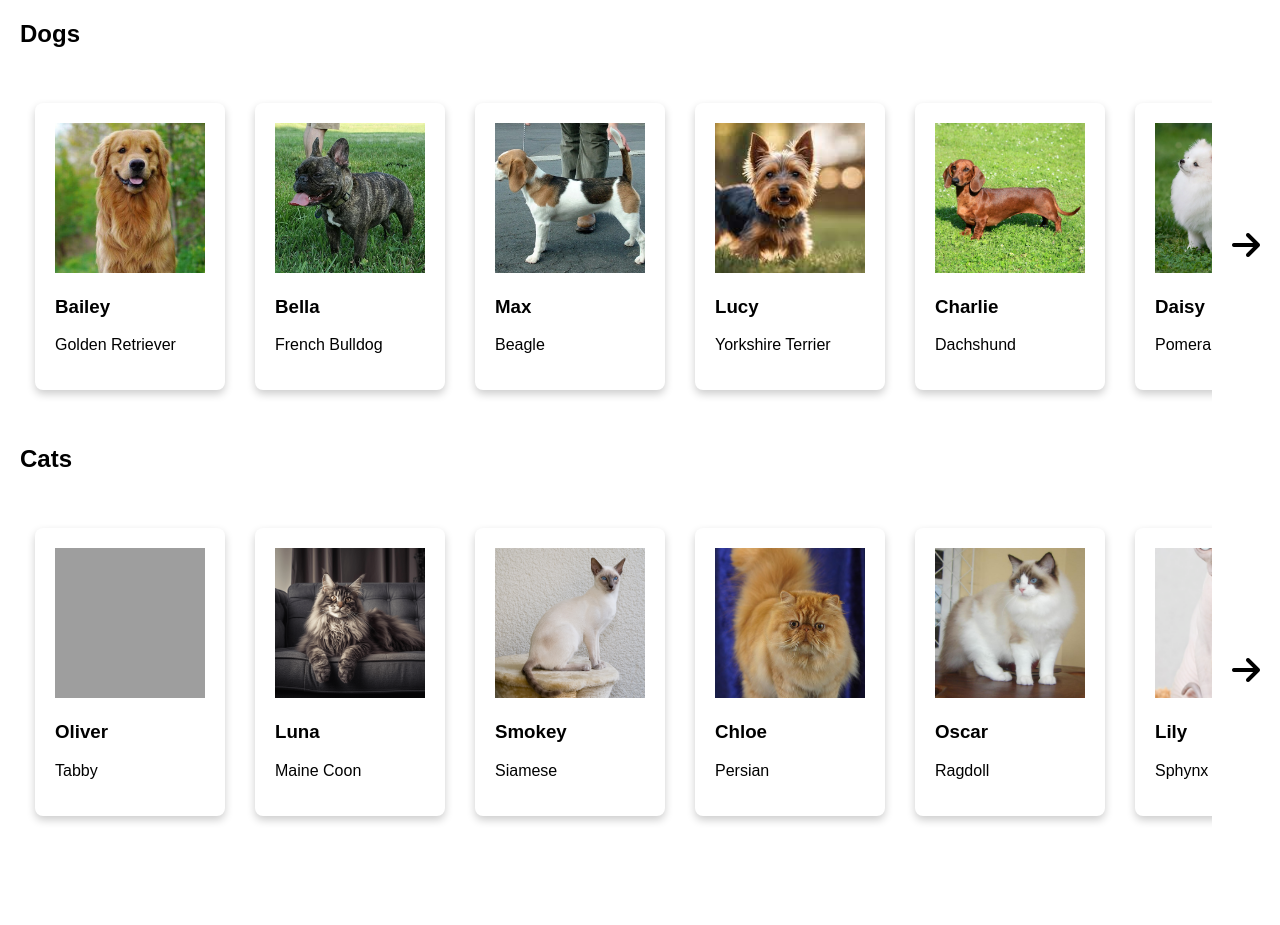
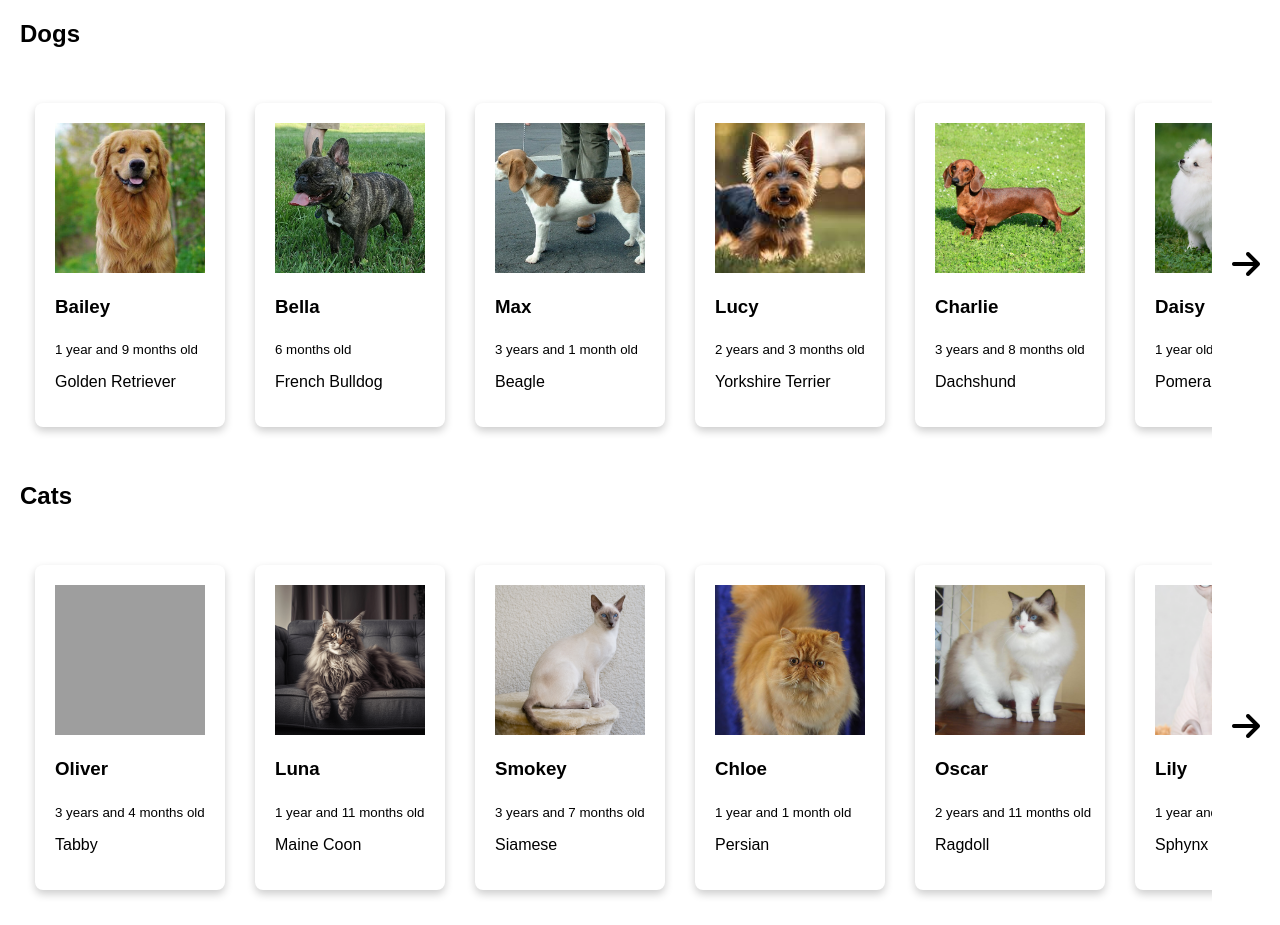
Before and after one commit to ngpal/animal-shelter-website, a plain HTML site: page pages/petspace.html in a window 1280 px wide. Before the commit the page ends 851 px from the top, so only its background shows below. Drawn offline with Linux system fonts and the light colour scheme; grey boxes are pictures that could not be loaded.

Commit message:
age added

```diff
--- a/scripts/petspace.js
+++ b/scripts/petspace.js
@@ -15,17 +15,54 @@ let populateDogList = function (data) {
         let img = document.createElement("img");
         img.src = dog.image;
         img.alt = dog.name;
-        let h3 = document.createElement("h3");
-        h3.innerHTML = dog.name;
-        let p = document.createElement("p");
-        p.innerHTML = dog.breed;
+        let name = document.createElement("h3");
+        name.innerHTML = dog.name;
+        let breed = document.createElement("p");
+        breed.innerHTML = dog.breed;
+        let age = document.createElement("sub");
+        age.innerHTML = getAge(dog.birthday);
         div.appendChild(img);
-        div.appendChild(h3);
-        div.appendChild(p);
+        div.appendChild(name);
+        div.appendChild(age);
+        div.appendChild(breed);
 
         list.appendChild(div);
     });
 };
+
+function getAge(birthdayStr) {
+  const birthday = new Date(birthdayStr);
+  const today = new Date();
+
+  // Calculate years and months, handling edge cases
+  let years = today.getFullYear() - birthday.getFullYear();
+  let months = today.getMonth() - birthday.getMonth();
+
+  // Adjust for negative months (birthday this year)
+  if (months < 0) {
+    years--;
+    months += 12;
+  }
+
+  // Handle cases where birthday falls on the same month in the current year
+  if (months === 0 && today.getDate() < birthday.getDate()) {
+    months = 11; // Adjust to 11 months for the previous year
+    years--;
+  }
+
+  const yearText = years === 0 ? "" : `${years} year${years > 1 ? "s" : ""}`;
+  const monthText = months === 0 ? "" : `${months} month${months > 1 ? "s" : ""}`;
+
+  // Combine year and month text with proper handling for both
+  const ageText = yearText.trim() + (yearText && monthText ? " and " : "") + monthText.trim();
+
+  // Handle "Less than a month old" case
+  if (years === 0 && months === 0) {
+    return "Less than a month old";
+  } else {
+    return ageText + " old"; // Add "old" at the end
+  }
+}
 
 let populateCatList = function (data) {
     let list = document.getElementById("catList");
@@ -35,13 +72,16 @@ let populateCatList = function (data) {
         let img = document.createElement("img");
         img.src = cat.image;
         img.alt = cat.name;
-        let h3 = document.createElement("h3");
-        h3.innerHTML = cat.name;
-        let p = document.createElement("p");
-        p.innerHTML = cat.breed;
+        let name = document.createElement("h3");
+        name.innerHTML = cat.name;
+        let age = document.createElement("sub");
+        age.innerHTML = getAge(cat.birthday);
+        let breed = document.createElement("p");
+        breed.innerHTML = cat.breed;
         div.appendChild(img);
-        div.appendChild(h3);
-        div.appendChild(p);
+        div.appendChild(name);
+        div.appendChild(age);
+        div.appendChild(breed);
 
         list.appendChild(div);
     });
```
Also changed, not shown: index.html (+1 -0 lines), 1 other file.
